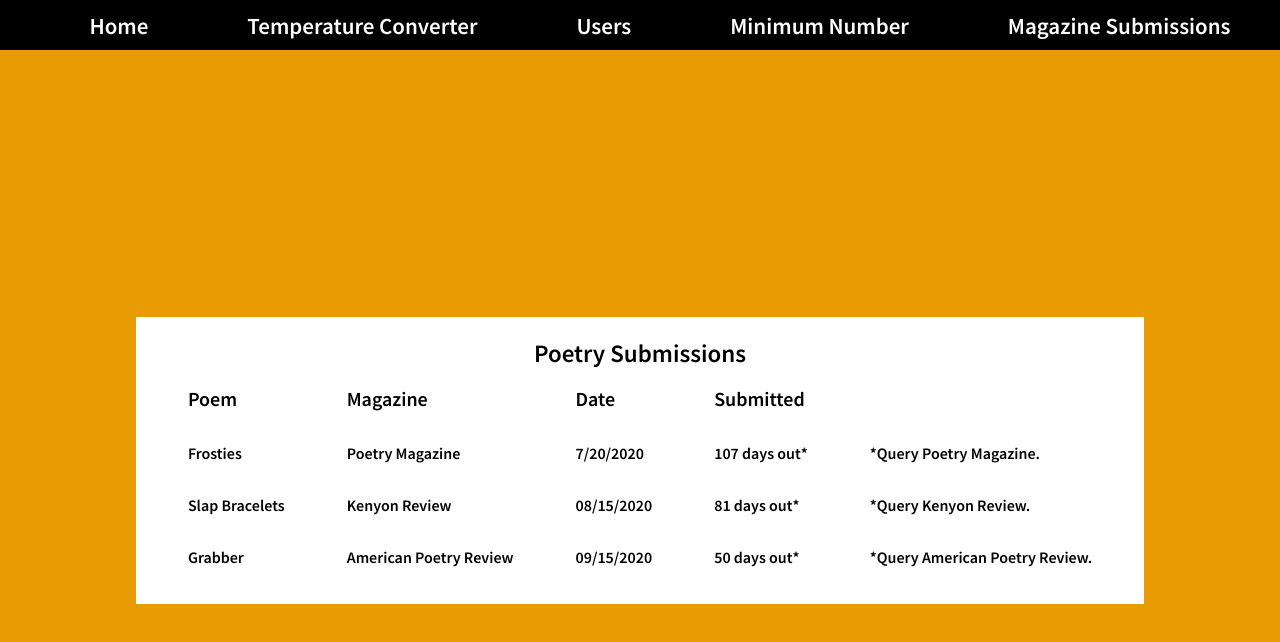
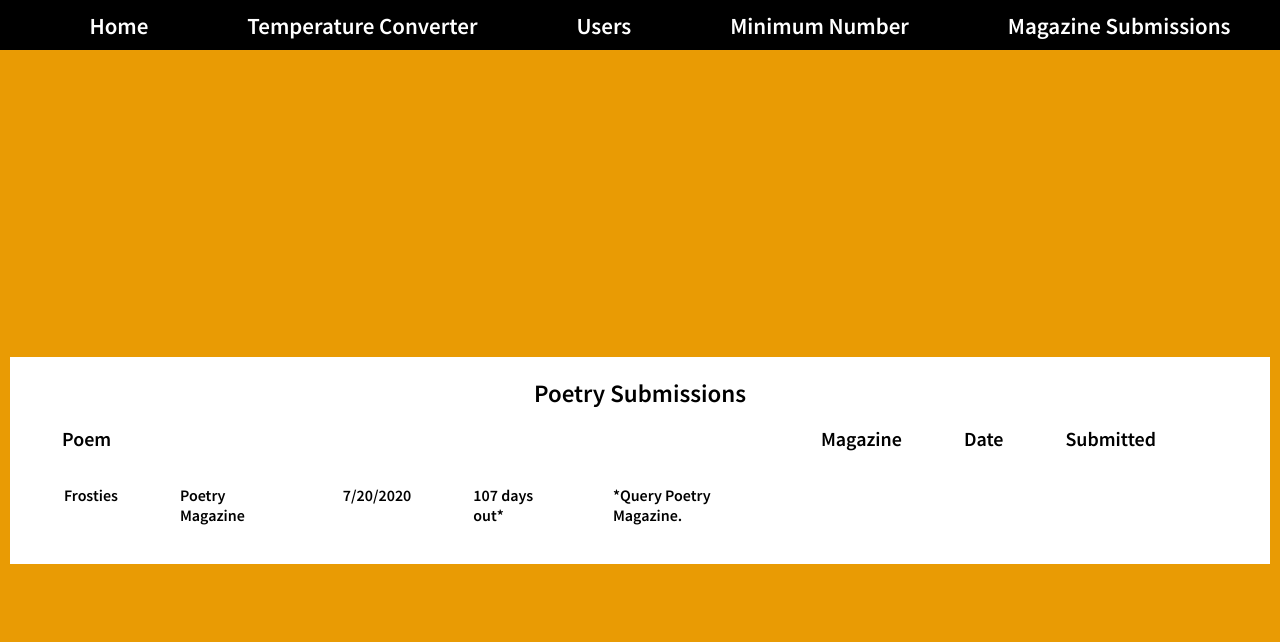
Before and after one commit to ValerieLoveland/frankenstein, a React (Create React App) app: page /mag-sub in a window 1280 px wide. Shown: the top 642 px of the page. Built offline with nearby package versions, Linux system fonts and the light colour scheme.

Commit message:
Set up submission component

```diff
--- a/src/MagazineSubmission/MagazineSubmission.tsx
+++ b/src/MagazineSubmission/MagazineSubmission.tsx
@@ -1,6 +1,7 @@
 import React from "react";
 import { Card } from "../shared/Card";
 import "./MagazineSubmission.css";
+import { Submission } from "./Submission";
 
 export const MagazineSubmission = () => {
   return (
@@ -11,55 +12,15 @@ export const MagazineSubmission = () => {
             <th>Poem</th> <th>Magazine</th> <th>Date</th> <th>Submitted</th>
             <th />{" "}
           </tr>
-          {submission("Frosties", "Poetry Magazine", "7/20/2020")}
-
-          {submission("Slap Bracelets", "Kenyon Review", "08/15/2020")}
-
-          {submission("Grabber", "American Poetry Review", "09/15/2020")}
+          <Submission
+            submission={{
+              poem: "Frosties",
+              magazine: "Poetry Magazine",
+              startDate: "7/20/2020",
+            }}
+          />
         </tbody>
       </table>
     </Card>
   );
 };
-
-const submission = function (
-  poem: string,
-  magazine: string,
-  startDate: string
-) {
-  let alteredStartDate = Date.parse(startDate);
-  let currentDate = Date.now();
-  console.log(`altered ${alteredStartDate} current ${currentDate}`);
-
-  let daysOut = calculateDays(currentDate, alteredStartDate);
-
-  if (daysOut > 30) {
-    return (
-      <tr>
-        <td>{poem}</td>
-        <td>{magazine}</td>
-        <td>{startDate}</td>
-        <td>{daysOut} days out*</td>
-        <td>*Query {magazine}.</td>
-      </tr>
-    );
-  } else {
-    return (
-      <tr>
-        <td>{poem}</td>
-        <td>{magazine}</td>
-        <td>{startDate}</td>
-        <td>{daysOut} days out</td>
-      </tr>
-    );
-  }
-};
-
-const calculateDays = (
-  currentDate: number,
-  alteredStartDate: number
-): number => {
-  let days = Math.floor((currentDate - alteredStartDate) / 86400000);
-  console.log(days);
-  return days;
-};
--- /dev/null
+++ b/src/MagazineSubmission/Submission.tsx
@@ -0,0 +1,60 @@
+import React from "react";
+
+export const Submission: React.FC<SubmissionProps> = (props) => {
+  const { submission } = props;
+  return (
+    <div>
+      {submissionFunction(
+        submission.poem,
+        submission.magazine,
+        submission.startDate
+      )}
+    </div>
+  );
+};
+
+export const submissionFunction = function (
+  poem: string,
+  magazine: string,
+  startDate: string
+) {
+  let alteredStartDate = Date.parse(startDate);
+  let currentDate = Date.now();
+  console.log(`altered ${alteredStartDate} current ${currentDate}`);
+
+  let daysOut = calculateDays(currentDate, alteredStartDate);
+
+  if (daysOut > 30) {
+    return (
+      <tr>
+        <td>{poem}</td>
+        <td>{magazine}</td>
+        <td>{startDate}</td>
+        <td>{daysOut} days out*</td>
+        <td>*Query {magazine}.</td>
+      </tr>
+    );
+  } else {
+    return (
+      <tr>
+        <td>{poem}</td>
+        <td>{magazine}</td>
+        <td>{startDate}</td>
+        <td>{daysOut} days out</td>
+      </tr>
+    );
+  }
+};
+
+const calculateDays = (
+  currentDate: number,
+  alteredStartDate: number
+): number => {
+  let days = Math.floor((currentDate - alteredStartDate) / 86400000);
+  console.log(days);
+  return days;
+};
+
+interface SubmissionProps {
+  submission: { magazine: string; poem: string; startDate: string };
+}
```
